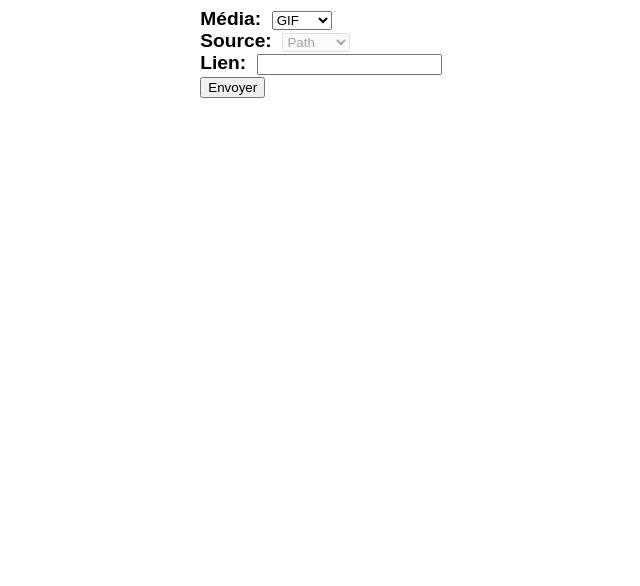
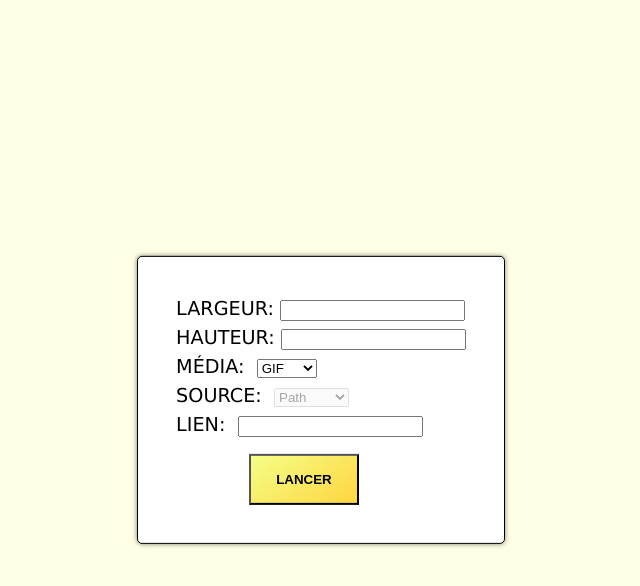
Before and after one commit to Nyrok/LYVP, a Flask app: page / in a window 1280 px wide. Shown: the top 586 px of the page, without its empty margins (319-959 px from the left). Run offline with Flask 3, Linux system fonts and the light colour scheme; parts of the project's set-up code (start-up, migrations or seed data) failed here and were passed over.

Commit message:
Update Main Form

```diff
--- a/main.py
+++ b/main.py
@@ -21,7 +21,6 @@ def submit():
     link = result.get('link', None)
     source = result.get('source', None)
     if not width or not height:
-        pass
         return error('Erreur lors du lancement du script:\nLe paramètre width/height est manquant.')
     elif not media or not link:
         return error('Erreur lors du lancement du script:\nLa méthode ou le lien est manquant.')
@@ -34,21 +33,14 @@ def submit():
             path = os.path.realpath(link)
             start(path=path, isImage=False)
         elif source == 'internet':
-            path = download(os.path.realpath(link))
+            path = download(os.path.realpath(link), width=width, height=height)
             if type(path) is not str:
                 return error("Erreur lors du téléchargement de la vidéo YouTube:\n" + path[1])
             start(path=path, isImage=False)
 
     return render_template('submit.html', media=media, source=source, link=link)
 
-
-app.run(debug=True)
-
-if False and __name__ == '__main__':
+if __name__ == '__main__':
     create_folder("./cache")
-    options = RGBMatrixOptions()
-    options.rows = height
-    options.cols = width
-    options.chain_length = 1
-    options.parallel = 1
-    options.hardware_mapping = 'regular'
+    create_folder("./cache/youtube")
+    app.run(debug=True)
--- a/templates/form.html
+++ b/templates/form.html
@@ -5,12 +5,41 @@
         <title>Lecteur de Média sur Ecran LED</title>
         <style>
             body {
-                font-weight: bold;
                 font-family: Arial, Helvetica, sans-serif;
                 font-size: larger;
                 display: flex;
                 align-items: center;
                 justify-content: center;
+                max-height: 100%;
+                max-width: 100%;
+                background-color: rgb(255, 255, 0, .1);
+            }
+            #form {
+                position: absolute;
+                top: 50%;
+                transform: translate(0, -50%);
+                padding: 3%;
+                border: 1px black solid;
+                text-align: left;
+                background-color: white;
+                border-radius: 5px;
+                box-shadow: 0px 0px 5px rgb(0, 0, 0, .5);
+                text-transform: uppercase;
+                font-family: Verdana, sans-serif;
+                line-height: 1.5;
+            }
+
+            #button {
+                padding: 2vh 2vw;
+                text-align: center;
+                margin-top: 5%;
+                margin-left: 25%;
+                background: linear-gradient(145deg, rgba(241,254,95,0.75) 0%, rgba(255,199,0,0.75) 100%);
+                text-transform: uppercase;
+                font-weight: bold;
+            }
+            #button:hover {
+                cursor: pointer;
             }
         </style>
         <script>
@@ -22,7 +51,12 @@
         </script>
     </head>
     <body>
+        <div id="form">
             <form action="/submit" method="post">
+                <label for="width">Largeur:&nbsp;</label><input type="number" id="width" name="width" required/>
+                <br/>
+                <label for="height">Hauteur:&nbsp;</label><input type="number" id="height" name="height" required/>
+                <br/>
                 <label for="media">Média:&nbsp;</label>
                 <select onchange="change(this.value);" name="media" id="media" required>
                     <option value="gif">GIF</option>
@@ -33,12 +67,13 @@
                 <label for="source">Source:&nbsp;</label>
                 <select name="source" id="source" disabled>
                     <option value="path">Path</option>
-                <option value="internet">Internet</option>
+                    <option value="internet">YouTube</option>
                 </select>
                 <br/>
                 <label for="link">Lien:&nbsp;&nbsp;</label><input type="text" id="link" name="link" required/>
                 <br/>
-            <input type="submit" value="Envoyer"/>
+                <input type="submit" value="Lancer" id="button"/>
             </form>
+        </div>
     </body>
 </html>
```
Also changed, not shown: 6 other files. Lines whose indentation alone changed are shown as unchanged.
